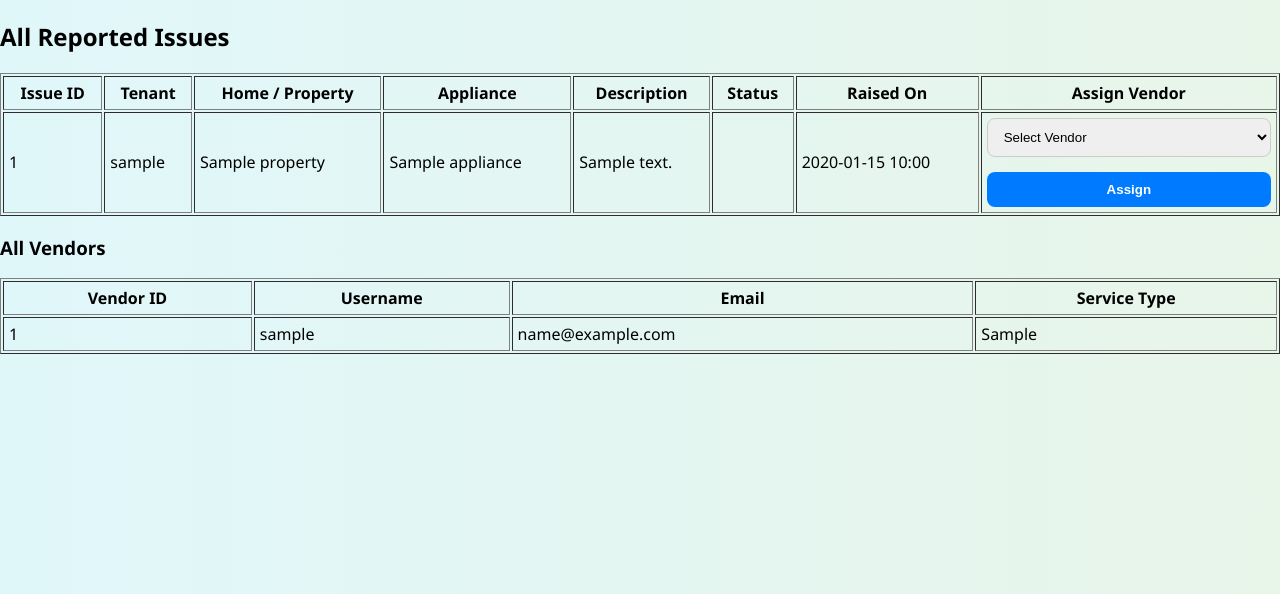
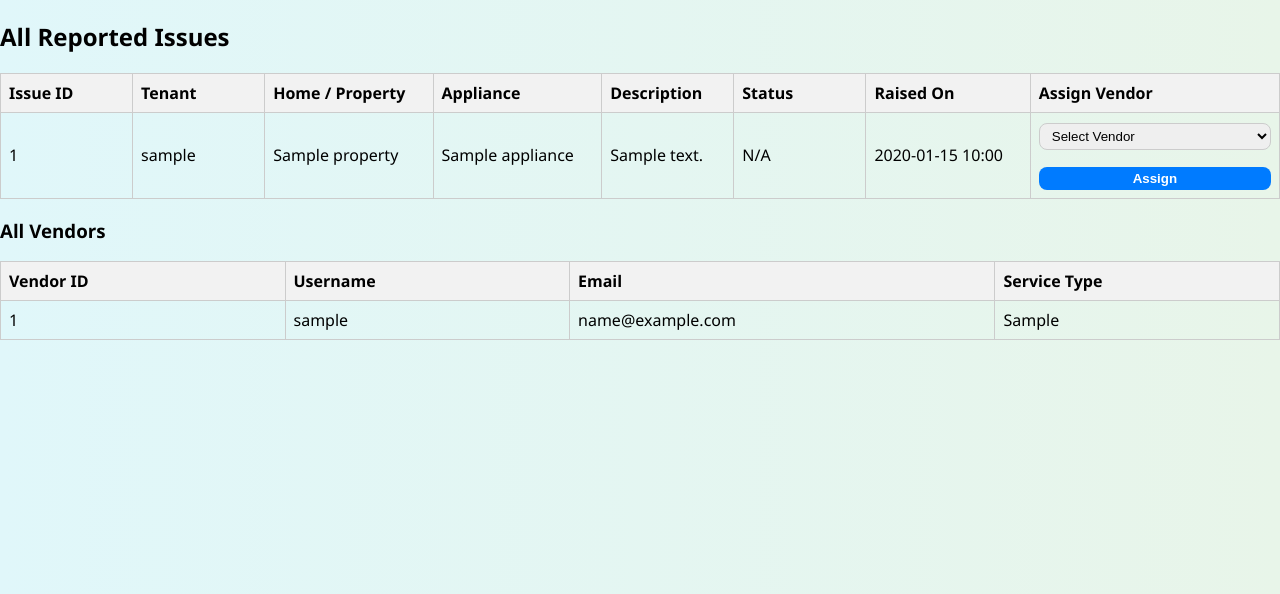
Before and after one commit to Amulya21666/property_management_api, a FastAPI app: template app/templates/issues.html in a window 1280 px wide. Shown: the top 594 px of the page. Run offline with FastAPI, Linux system fonts and the light colour scheme; the template is opened without the code that fills it: most values are stand-ins (such as "Sample title", 1, 10 or a date in 2020).

Commit message:
Update issues.html

```diff
--- a/app/templates/issues.html
+++ b/app/templates/issues.html
@@ -4,10 +4,29 @@
     <meta charset="UTF-8">
     <title>Manager - Issues</title>
     <link rel="stylesheet" href="/static/style.css">
+    <style>
+        table {
+            border-collapse: collapse;
+            width: 100%;
+        }
+        th, td {
+            border: 1px solid #ccc;
+            padding: 8px;
+            text-align: left;
+            min-width: 100px; /* keeps columns aligned */
+        }
+        th {
+            background-color: #f2f2f2;
+        }
+        select, button {
+            padding: 4px 8px;
+            margin-top: 2px;
+        }
+    </style>
 </head>
 <body>
     <h2>All Reported Issues</h2>
-    <table border="1" cellpadding="5">
+    <table>
         <thead>
             <tr>
                 <th>Issue ID</th>
@@ -23,12 +42,12 @@
         <tbody>
             {% for issue in issues %}
             <tr>
-                <td>{{ issue.id }}</td>
+                <td>{{ issue.id or 'N/A' }}</td>
                 <td>{{ issue.tenant.username if issue.tenant else 'N/A' }}</td>
                 <td>{{ issue.property.name if issue.property else 'N/A' }}</td>
                 <td>{{ issue.appliance.name if issue.appliance else 'N/A' }}</td>
-                <td>{{ issue.description }}</td>
-                <td>{{ issue.status.value }}</td>
+                <td>{{ issue.description or 'N/A' }}</td>
+                <td>{{ issue.status.value or 'N/A' }}</td>
                 <td>{{ issue.created_at.strftime("%Y-%m-%d %H:%M") if issue.created_at else 'N/A' }}</td>
                 <td>
                     <form method="post" action="/manager/assign_vendor/{{ issue.id }}">
@@ -36,7 +55,7 @@
                             <option value="">Select Vendor</option>
                             {% for vendor in vendors %}
                                 <option value="{{ vendor.id }}">
-                                    {{ vendor.username }} {% if vendor.service_type %}({{ vendor.service_type }}){% endif %}
+                                    {{ vendor.username }} {% if vendor.service_type %}({{ vendor.service_type }}){% else %}(N/A){% endif %}
                                 </option>
                             {% endfor %}
                         </select>
@@ -53,7 +72,7 @@
     </table>
 
     <h3>All Vendors</h3>
-    <table border="1" cellpadding="5">
+    <table>
         <thead>
             <tr>
                 <th>Vendor ID</th>
@@ -65,9 +84,9 @@
         <tbody>
             {% for vendor in vendors %}
             <tr>
-                <td>{{ vendor.id }}</td>
-                <td>{{ vendor.username }}</td>
-                <td>{{ vendor.email }}</td>
+                <td>{{ vendor.id or 'N/A' }}</td>
+                <td>{{ vendor.username or 'N/A' }}</td>
+                <td>{{ vendor.email or 'N/A' }}</td>
                 <td>{{ vendor.service_type or 'N/A' }}</td>
             </tr>
             {% endfor %}
```
